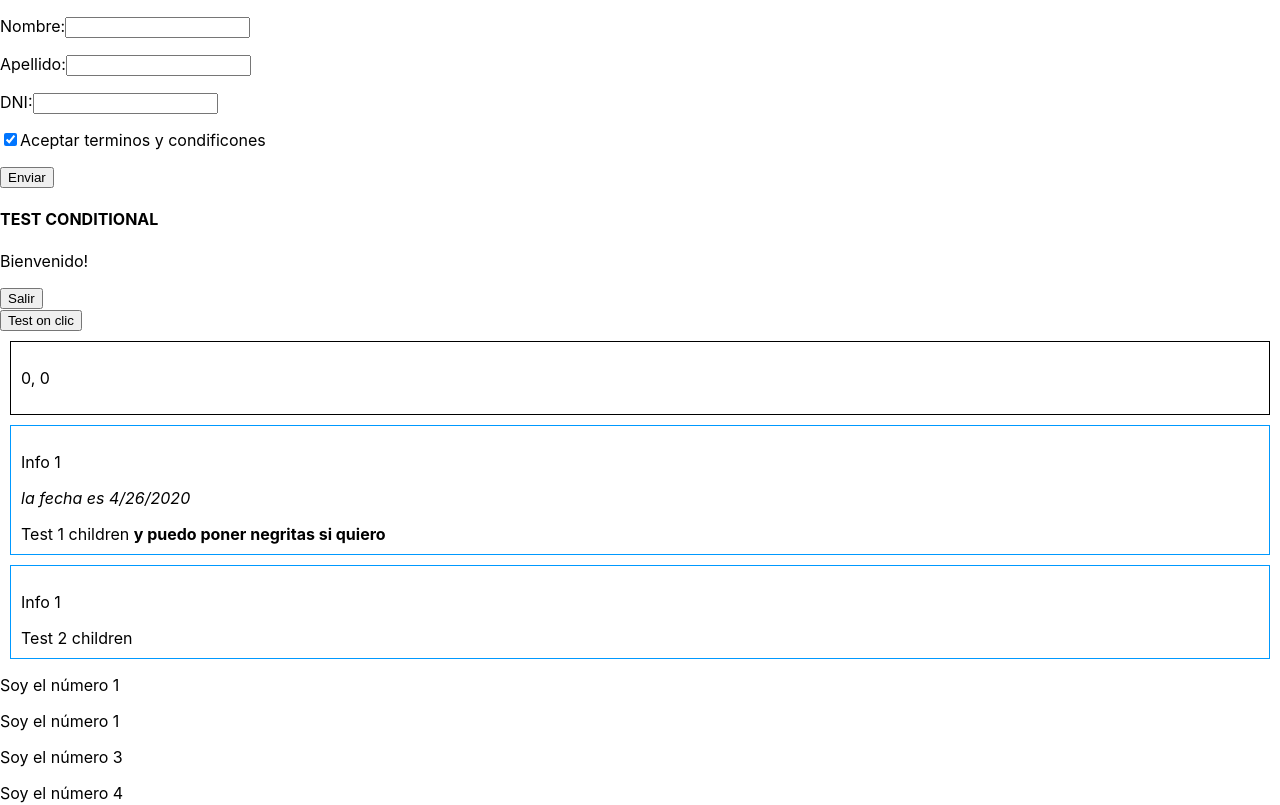
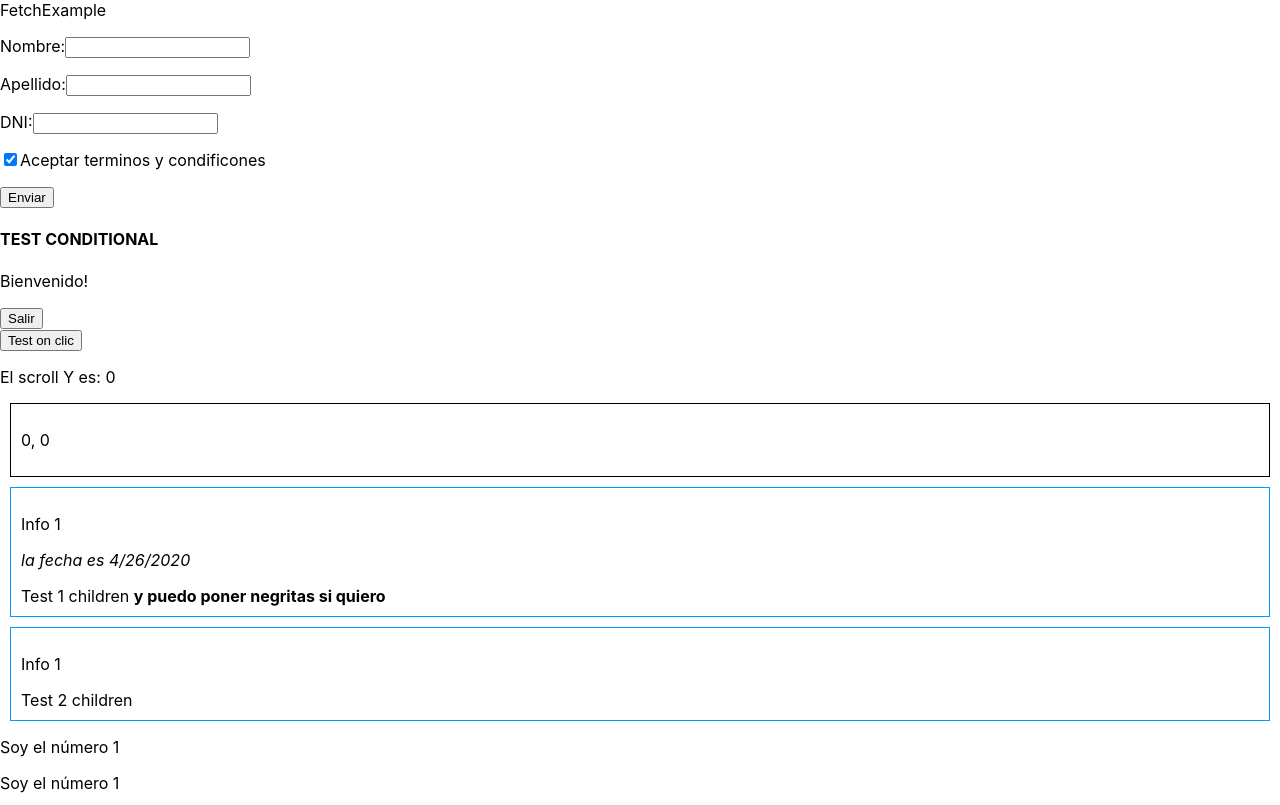
Before and after one commit to unla-investigacion-desarrollo/test-react, a React (Create React App) app: page / in a window 1280 px wide. Shown: the top 805 px of the page. Built offline with nearby package versions, Linux system fonts and the light colour scheme.

Commit message:
testing react life cicly

```diff
--- a/src/App.js
+++ b/src/App.js
@@ -1,46 +1,31 @@
 import React, { Component } from 'react';
-import PropTypes from 'prop-types';
 import './App.css';
 import ConditionalSection from './sections/conditional'
 import Forms from './sections/forms'
+import Box from './sections/box'
+import CarItem from './sections/car_item'
+import FetchExample from './sections/fetch_example'
 import cars from './data/cars.json'
-
-class CarItem extends Component{
-  render() {
-    const { car } = this.props
-    return(
-      <li>
-        <p><strong>Nombre: </strong>{car.name}</p>
-        <p><strong>Marca: </strong>{car.company}</p>
-      </li>
-    )
-  }
-}
-
-class Box extends Component {
-  static propTypes = {
-    info: PropTypes.string.isRequired,
-    // date: PropTypes.string.isRequired
-    date: PropTypes.string
-  }
-  render(){
-    const { info, date } = this.props
-    return(
-      <div style={{ border: '1px solid #09f', margin: 10, padding: 10 }}>
-        <p>{info}</p>
-        <p>{date &&<em>la fecha es {date}</em>}</p>
-        {this.props.children}
-      </div>
-    )
-  }
-}
 
 const numbers = [1, 1, 3 ,4 ,5];
 
 class App extends Component {
-  constructor(){
-    super()
-    this.state = { mouseX: 0, mouseY: 0 };
+  constructor(props){
+    console.log("constructor App")
+    super(props)
+    this.state = { mouseX: 0, mouseY: 0, scroll: 0 };
+  }
+
+  componentWillMount(){
+    console.log("WillMount App")
+  }
+
+  componentDidMount(){
+    console.log("DidMount App")
+    // esta subscripción no se elimina automaticamente
+    document.addEventListener('scroll', () => {
+      this.setState({ scroll: window.scrollY })
+    })
   }
 
   handleMouseMove = (e) => {
@@ -52,13 +37,19 @@ class App extends Component {
     console.log(e)
     alert('Test 2')
   }
+
   render(){
+    console.log("render App")
     return (
       <div>
+        <FetchExample />
         <Forms />
         <ConditionalSection />
         <div>
           <button onClick={this.handleClick}>Test on clic</button>
+        </div>
+        <div>
+          <p>El scroll Y es: {this.state.scroll}</p>
         </div>
         <div
           onMouseMove={this.handleMouseMove}
--- /dev/null
+++ b/src/sections/box.js
@@ -0,0 +1,22 @@
+import React, { Component } from 'react';
+import PropTypes from 'prop-types';
+
+class Box extends Component {
+  static propTypes = {
+    info: PropTypes.string.isRequired,
+    // date: PropTypes.string.isRequired
+    date: PropTypes.string
+  }
+  render(){
+    const { info, date } = this.props
+    return(
+      <div style={{ border: '1px solid #09f', margin: 10, padding: 10 }}>
+        <p>{info}</p>
+        <p>{date &&<em>la fecha es {date}</em>}</p>
+        {this.props.children}
+      </div>
+    )
+  }
+}
+
+export default Box;
--- /dev/null
+++ b/src/sections/car_item.js
@@ -0,0 +1,15 @@
+import React, { Component } from 'react';
+
+class CarItem extends Component{
+  render() {
+    const { car } = this.props
+    return(
+      <li>
+        <p><strong>Nombre: </strong>{car.name}</p>
+        <p><strong>Marca: </strong>{car.company}</p>
+      </li>
+    )
+  }
+}
+
+export default CarItem;
--- /dev/null
+++ b/src/sections/fetch_example.js
@@ -0,0 +1,14 @@
+import React, { Component } from 'react';
+
+class FetchExample extends Component {
+
+  render(){
+    return (
+      <div>
+        FetchExample
+      </div>
+    )
+  }
+}
+
+export default FetchExample;
--- a/src/sections/forms.js
+++ b/src/sections/forms.js
@@ -1,8 +1,8 @@
 import React, {Component} from 'react';
 
 class Forms extends Component {
-  constructor(){
-    super()
+  constructor(props){
+    super(props)
     this.state = {
       name: '',
       lastname: '',
```
